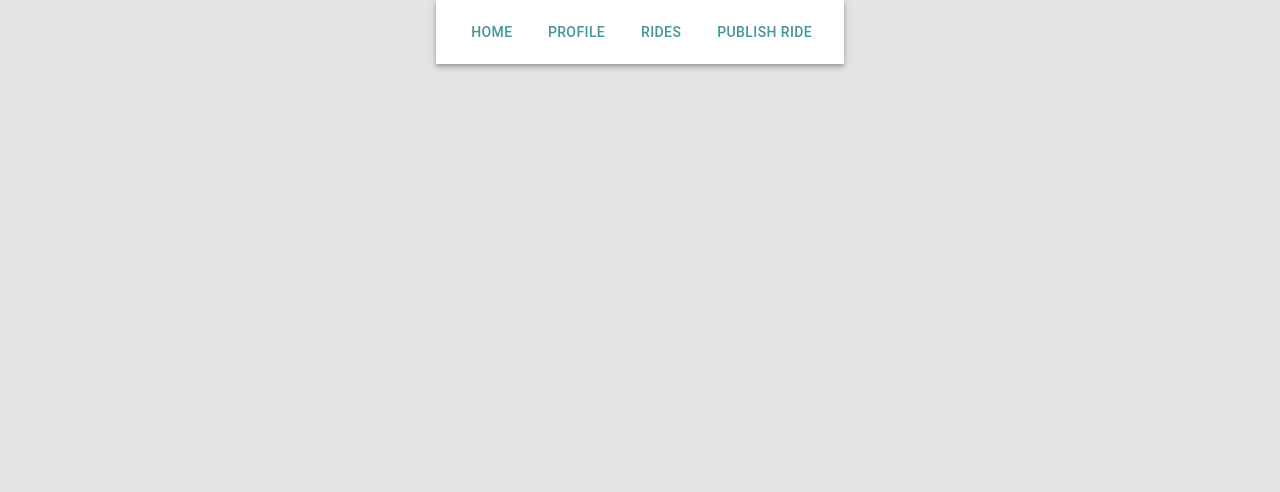
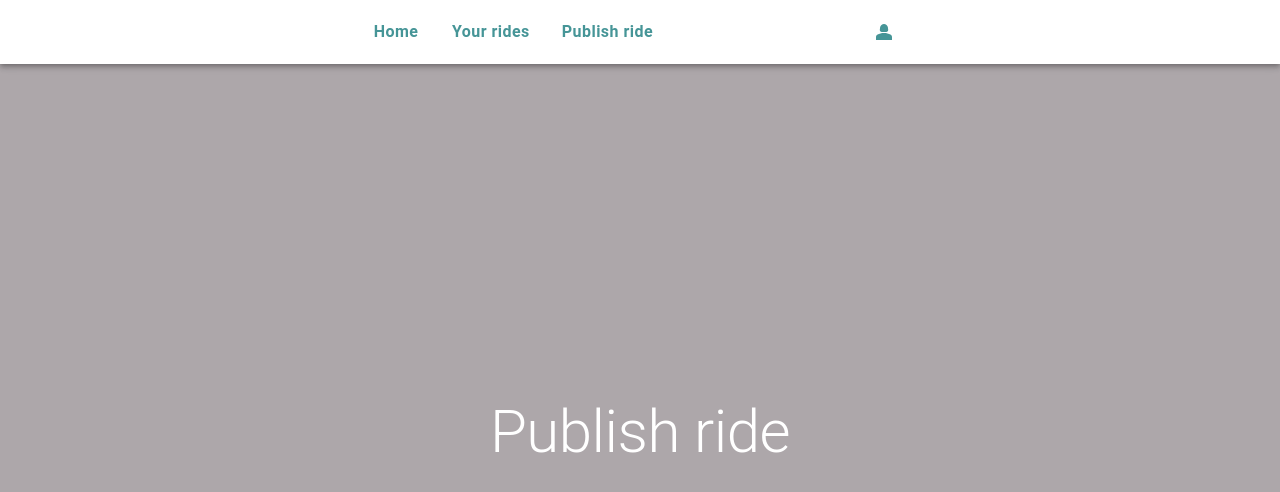
Before and after one commit to JankaMarschalkova/project-cargo, a React (Vite) app: page /publish-ride in a window 1280 px wide. Shown: the top 492 px of the page. Built offline with nearby package versions, Linux system fonts and the light colour scheme.

Commit message:
Fixed usePageTitle, pages and README

```diff
--- a/index.html
+++ b/index.html
@@ -4,7 +4,7 @@
     <meta charset="UTF-8" />
     <link rel="icon" type="image/svg+xml" href="/vite.svg" />
     <meta name="viewport" content="width=device-width, initial-scale=1.0" />
-    <title>Vite + React + TS</title>
+    <title>CarGo</title>
   </head>
   <body>
     <div id="root"></div>
--- a/package.json
+++ b/package.json
@@ -6,8 +6,6 @@
   "scripts": {
     "dev": "vite",
     "build": "tsc && vite build",
-    "lint": "eslint \"./src/**/*.{ts,tsx}\" && prettier \"./src/**/*.{ts,tsx}\" --check",
-    "lint:fix": "eslint \"./src/**/*.{ts,tsx}\" --fix && prettier \"./src/**/*.{ts,tsx}\"",
     "preview": "vite preview"
   },
   "eslintConfig": {
--- a/src/App.tsx
+++ b/src/App.tsx
@@ -2,14 +2,12 @@ import {
 	AppBar,
 	Container,
 	Toolbar,
-	Button,
-	Box,
 	ThemeProvider,
 	CssBaseline,
-	Paper,
-	Typography
+	Box,
 } from '@mui/material';
 import {
+	Outlet,
 	RootRoute,
 	Route,
 	Router,
@@ -23,7 +21,8 @@ import Profile from './pages/Profile';
 import Rides from './pages/Rides';
 import PublishRide from './pages/PublishRide';
 import NotFound from './pages/NotFound';
-import { FormEvent } from 'react';
+import ProfileIcon from '@mui/icons-material/Person2Sharp';
+
 
 const rootRoute = new RootRoute({
 	component: () => {
@@ -35,12 +34,32 @@ const rootRoute = new RootRoute({
 					<Container maxWidth="sm">
 						<Toolbar disableGutters sx={{ gap: 2 }}>
 							<ButtonLink to="/">Home</ButtonLink>
-							<ButtonLink to="/profile">Profile</ButtonLink>
-							<ButtonLink to="/rides">Rides</ButtonLink>
-							<ButtonLink to="/publishRide">Publish ride</ButtonLink>
+							<ButtonLink to="/your-rides">Your rides</ButtonLink>
+							<ButtonLink to="/publish-ride">Publish ride</ButtonLink>
+
+							<Box sx={{ flexGrow: 1 }} />
+							<ButtonLink to="/profile">
+								<ProfileIcon />
+							</ButtonLink>
 						</Toolbar>
 					</Container>
 				</AppBar>
+
+				<Container
+					maxWidth="sm"
+					component="main"
+					sx={{
+						display: 'flex',
+						flexDirection: 'column',
+						justifyContent: 'center',
+						alignItems: 'center',
+						flexGrow: 1,
+						gap: 2,
+						my: 4
+					}}
+				>
+					<Outlet />
+				</Container>
 			</ThemeProvider>
 		);
 	}
@@ -60,13 +79,13 @@ const profileRoute = new Route({
 
 const ridesRoute = new Route({
 	getParentRoute: () => rootRoute,
-	path: '/rides',
+	path: '/your-rides',
 	component: Rides
 });
 
 const publishRideRoute = new Route({
 	getParentRoute: () => rootRoute,
-	path: '/publishRide',
+	path: '/publish-ride',
 	component: PublishRide
 });
 
--- a/src/components/ButtonLink.tsx
+++ b/src/components/ButtonLink.tsx
@@ -5,7 +5,7 @@ type Props = ButtonProps & LinkPropsOptions;
 
 const ButtonLink = (props: Props) => (
 	// eslint-disable-next-line @typescript-eslint/no-explicit-any
-	<Button component={Link} {...(props as any)} />
+	<Button component={Link} {...(props as any)} sx={{ textTransform: 'none', fontWeight: 'bold', fontSize: 16 }}/>
 );
 
 export default ButtonLink;
--- a/src/index.css
+++ /dev/null
@@ -1,69 +0,0 @@
-:root {
-  font-family: Inter, system-ui, Avenir, Helvetica, Arial, sans-serif;
-  line-height: 1.5;
-  font-weight: 400;
-
-  color-scheme: light dark;
-  color: rgba(255, 255, 255, 0.87);
-  background-color: #242424;
-
-  font-synthesis: none;
-  text-rendering: optimizeLegibility;
-  -webkit-font-smoothing: antialiased;
-  -moz-osx-font-smoothing: grayscale;
-  -webkit-text-size-adjust: 100%;
-}
-
-a {
-  font-weight: 500;
-  color: #646cff;
-  text-decoration: inherit;
-}
-a:hover {
-  color: #535bf2;
-}
-
-body {
-  margin: 0;
-  display: flex;
-  place-items: center;
-  min-width: 320px;
-  min-height: 100vh;
-}
-
-h1 {
-  font-size: 3.2em;
-  line-height: 1.1;
-}
-
-button {
-  border-radius: 8px;
-  border: 1px solid transparent;
-  padding: 0.6em 1.2em;
-  font-size: 1em;
-  font-weight: 500;
-  font-family: inherit;
-  background-color: #1a1a1a;
-  cursor: pointer;
-  transition: border-color 0.25s;
-}
-button:hover {
-  border-color: #646cff;
-}
-button:focus,
-button:focus-visible {
-  outline: 4px auto -webkit-focus-ring-color;
-}
-
-@media (prefers-color-scheme: light) {
-  :root {
-    color: #213547;
-    background-color: #ffffff;
-  }
-  a:hover {
-    color: #747bff;
-  }
-  button {
-    background-color: #f9f9f9;
-  }
-}
--- a/src/main.tsx
+++ b/src/main.tsx
@@ -1,10 +1,9 @@
 import React from 'react'
 import ReactDOM from 'react-dom/client'
-import App from './App.tsx'
-import './index.css'
+import App from './App'
 
 ReactDOM.createRoot(document.getElementById('root') as HTMLElement).render(
   <React.StrictMode>
     <App />
-  </React.StrictMode>,
+  </React.StrictMode>
 )
--- a/src/pages/Home.tsx
+++ b/src/pages/Home.tsx
@@ -4,6 +4,7 @@ import usePageTitle from '../hooks/usePageTitle';
 
 const Home = () => {
 	usePageTitle('Home');
+
 	return (
 		<>
 			<Typography variant="h2">Home</Typography>
--- a/src/pages/NotFound.tsx
+++ b/src/pages/NotFound.tsx
@@ -5,6 +5,7 @@ import usePageTitle from '../hooks/usePageTitle';
 
 const NotFound = () => {
 	usePageTitle('Not found');
+
 	return (
 		<>
 			<WarningIcon sx={{ typography: 'h1' }} />
--- a/src/pages/Profile.tsx
+++ b/src/pages/Profile.tsx
@@ -4,6 +4,7 @@ import usePageTitle from '../hooks/usePageTitle';
 
 const Profile = () => {
 	usePageTitle('Profile');
+
 	return (
 		<>
 			<Typography variant="h2">Profile</Typography>
--- a/src/pages/PublishRide.tsx
+++ b/src/pages/PublishRide.tsx
@@ -3,10 +3,11 @@ import { Typography } from '@mui/material';
 import usePageTitle from '../hooks/usePageTitle';
 
 const PublishRide = () => {
-	usePageTitle('PublishRide');
+	usePageTitle('Publish ride');
+
 	return (
 		<>
-			<Typography variant="h2">PublishRide</Typography>
+			<Typography variant="h2">Publish ride</Typography>
 		</>
 	);
 };
--- a/src/pages/Rides.tsx
+++ b/src/pages/Rides.tsx
@@ -3,10 +3,10 @@ import { Typography } from '@mui/material';
 import usePageTitle from '../hooks/usePageTitle';
 
 const Rides = () => {
-	usePageTitle('Rides');
+	usePageTitle('Your rides');
 	return (
 		<>
-			<Typography variant="h2">Rides</Typography>
+			<Typography variant="h2">Your rides</Typography>
 		</>
 	);
 };
--- a/src/theme.ts
+++ b/src/theme.ts
@@ -3,9 +3,9 @@ import { createTheme } from '@mui/material';
 const theme = createTheme({
 	palette: {
 		primary: { main: '#469597' },
-        background: {default: '#E5E3E4'},
-        text: { primary: '#FFFFFF'},
-        mode: 'light'
+		background: { default: '#ADA7AA' },
+		text: { primary: '#FFFFFF' },
+		mode: 'light'
 	},
 	components: {
 		MuiCssBaseline: {
```
Also changed, not shown: 1 other file (tests, documents, lock files or other folders).
